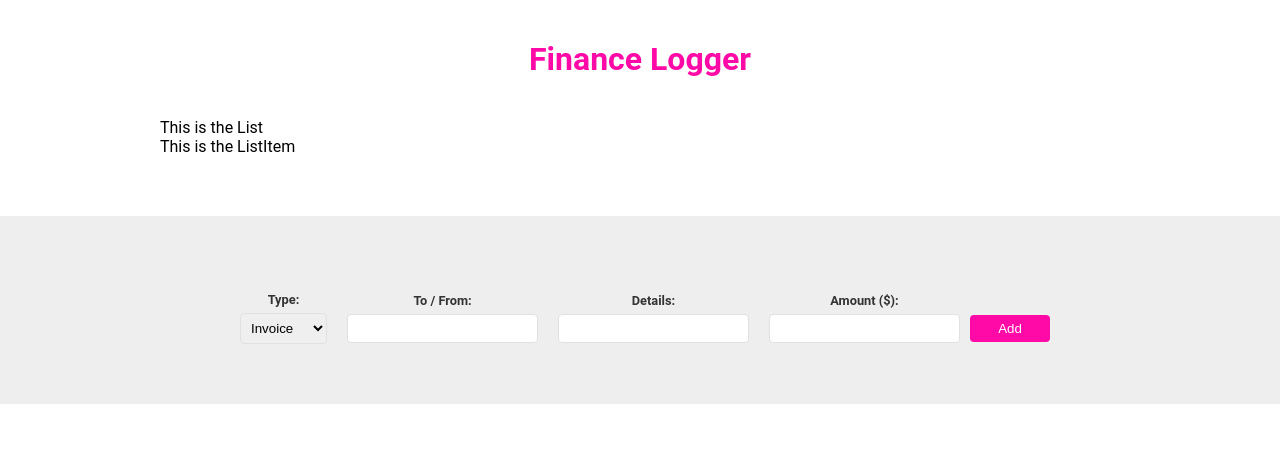
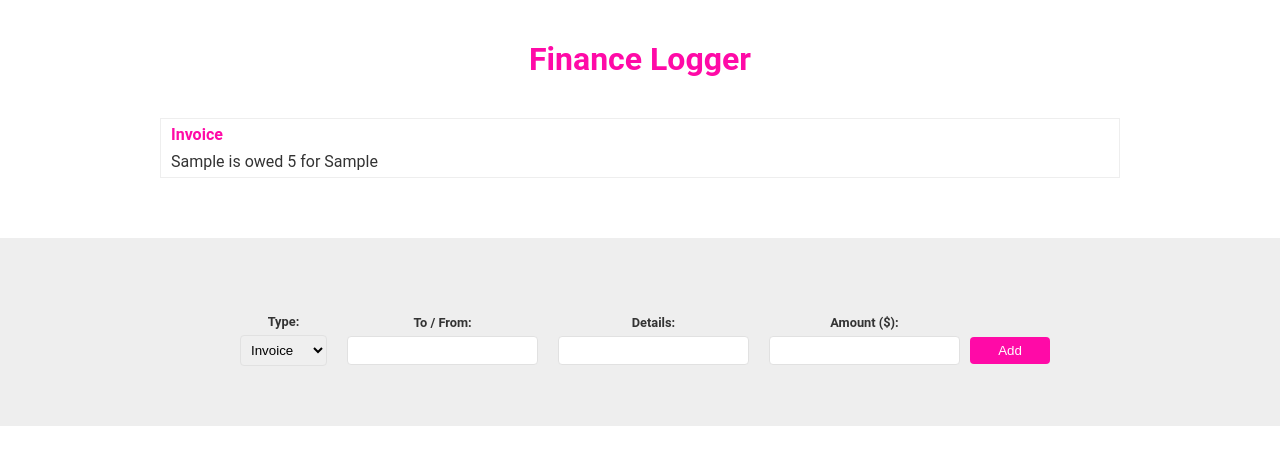
Before and after one commit to MarioGuTe/finance-logger-react, a React app: page / in a window 1280 px wide. Both pictures are taken after typing "Sample", "Sample", "5" into the empty fields and a click on the button "Add". Shown: the top 464 px of the page. Built offline with nearby package versions, Linux system fonts and the light colour scheme; the HTML template or start-up script is replaced by a standard one.

Commit message:
add basic mapping logic

```diff
--- a/src/atoms/List/List.jsx
+++ b/src/atoms/List/List.jsx
@@ -1,11 +1,18 @@
 import ListItem from "../ListItem/ListItem";
 
-const List = () => {
+const List = ({ logInfo }) => {
   return (
-    <div>
-      This is the List
-      <ListItem />
-    </div>
+    <>
+      <ul className="item-list">
+        {logInfo?.map((singleLog) =>
+          singleLog.details.length > 0 ? (
+            <span key={singleLog.id}>
+              <ListItem singleLog={singleLog} />
+            </span>
+          ) : null
+        )}
+      </ul>
+    </>
   );
 };
 
--- a/src/atoms/ListItem/ListItem.jsx
+++ b/src/atoms/ListItem/ListItem.jsx
@@ -1,7 +1,16 @@
-import React from "react";
-
-const ListItem = () => {
-  return <div>This is the ListItem</div>;
+const ListItem = ({ singleLog }) => {
+  return (
+    <>
+      <li>
+        <h4>{singleLog.finance_type}</h4>
+        <p>
+          {singleLog.finance_type === "invoice"
+            ? `${singleLog.to_from} is owed ${singleLog.amount} for ${singleLog.details}`
+            : `${singleLog.to_from} owes ${singleLog.amount} for ${singleLog.details}`}
+        </p>
+      </li>
+    </>
+  );
 };
 
 export default ListItem;
```
